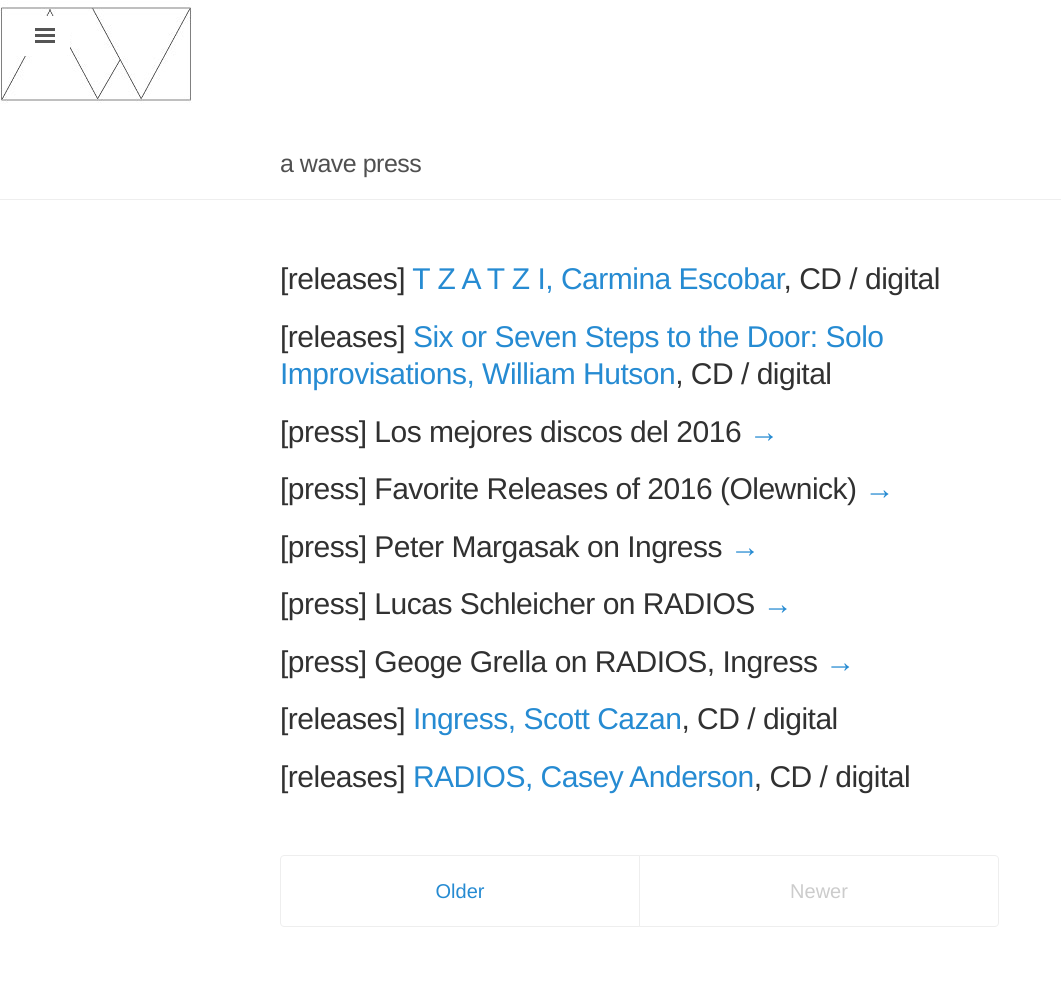
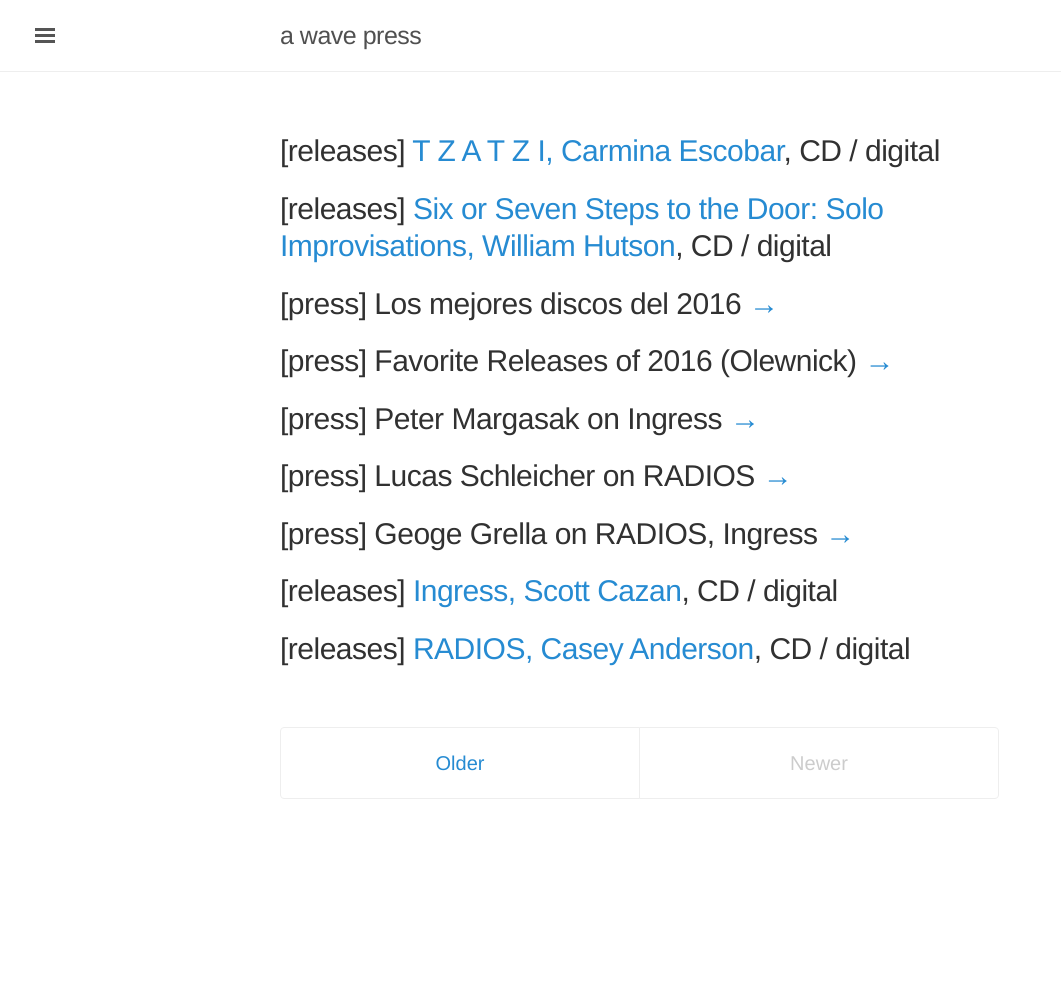
Before and after one commit to caseyanderson/awavepress.com, a Jekyll site: the page built from index.html, in a window 1280 px wide. Shown: the whole page, without its empty margins (0-1061 px from the left). Built offline with Jekyll 4.4.1, drawn with Linux system fonts in a browser that asks for light colours; the list of posts is cut into pages by our own code; after the commit the page ends 900 px from its top, so only the background shows below that.

Commit message:
lkjfaslkjdflkasdjf

```diff
--- a/_includes/head.html
+++ b/_includes/head.html
@@ -21,7 +21,6 @@
   <link rel="stylesheet" href="https://fonts.googleapis.com/css?family=PT+Serif:400,400italic,700%7CPT+Sans:400">
 
   <!-- Icons -->
-  <img src="/public/AWP-LOGO_4web_test3.jpg" />
 
   <!-- RSS -->
   <link rel="alternate" type="application/rss+xml" title="RSS" href="/atom.xml">
```
Also changed, not shown: public/AWP-LOGO_4web_test.jpg (deleted), public/AWP-LOGO_4web_test2.jpg (deleted), public/AWP-LOGO_4web_test3.jpg (deleted).
